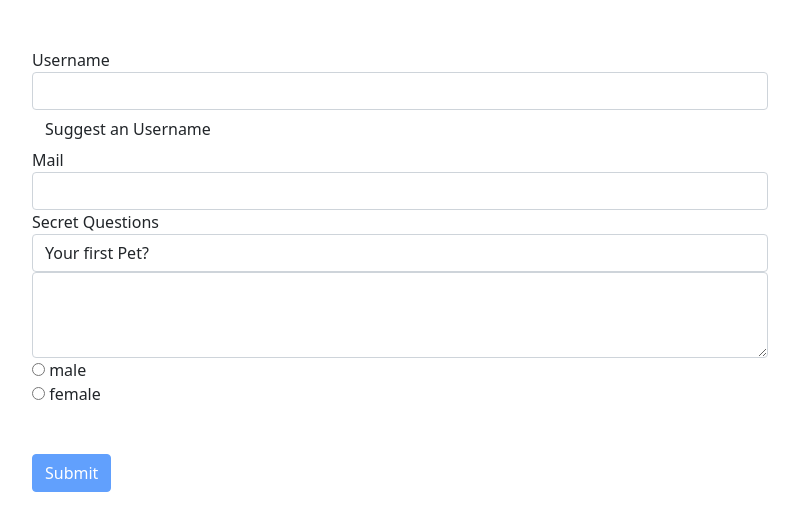
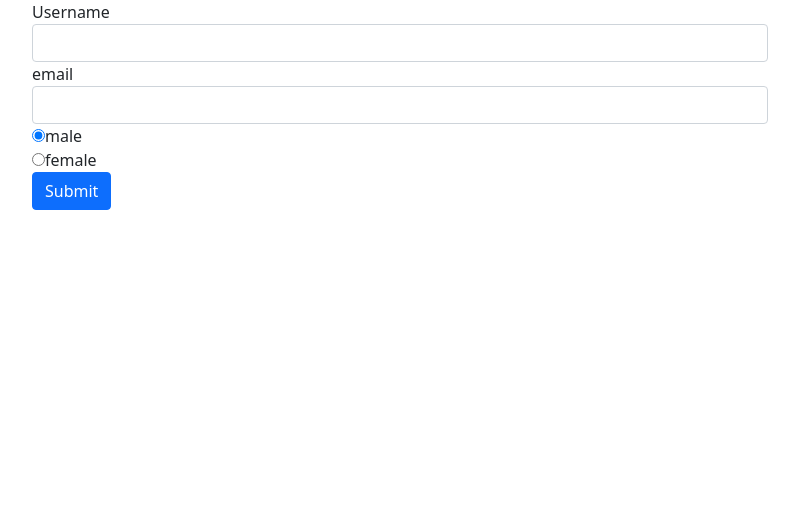
Before and after one commit to AurangzebHusain/angularpractice, an Angular app: page / in a window 1280 px wide. Shown: the top 530 px of the page, without its empty margins (50-849 px from the left). Built offline with nearby package versions, Linux system fonts and the light colour scheme.

Commit message:
Reactive forms

```diff
--- a/src/app/app.component.html
+++ b/src/app/app.component.html
@@ -1,52 +1,34 @@
 
-<div class="container mt-5">
+<div class="container">
   <div class="row">
     <div class="col-xs-12 col-sm-10 col-md-8 col-sm-offset-1 col-md-offset-2">
-
-      <form (ngSubmit)="onSubmit()" #f="ngForm">
-        <div id="user-data" ngModelGroup="userData" #userData='ngModelGroup'>
-          <div class="form-group">
-            <label for="username">Username</label>
-            <input type="text" id="username" class="form-control" ngModel name='username' required >
-          </div>
-          <button class="btn btn-default" (click)="suggestUserName()" type="button">Suggest an Username</button>
-          <div class="form-group">
-            <label for="email">Mail</label>
-            <input type="email" id="email" class="form-control" ngModel name='email' email #email="ngModel">
-          <span class="help-block" *ngIf="!email.valid && email.touched">Please enter a valid email</span>
-          </div>
+      <form [formGroup]="signUpForm">
+        <div class="form-group">
+          <label for="username">Username</label>
+          <input
+            type="text"
+            id="username"
+            formControlName='username'
+            class="form-control">
         </div>
         <div class="form-group">
-          <label for="secret">Secret Questions</label>
-          <select id="secret" class="form-control" [ngModel]="this.defaultQuestion" name='secret'>
-            <option value="pet">Your first Pet?</option>
-            <option value="teacher">Your first teacher?</option>
-          </select>
+          <label for="email">email</label>
+          <input
+            type="text"
+            id="email"
+            formControlName='email'
+            class="form-control">
         </div>
-        <div class="form-group">
-          <textarea name="answer" id="answer" cols="30" rows="3" class="form-control" [(ngModel)]="answer">
-
-          </textarea>
-          {{answer}}
-        </div>
-        <div class="radio" *ngFor="let gender of this.genders">
+        <div class="radio" *ngFor="let gender of genders">
           <label>
-            <input type="radio" name="gender" ngModel [value]='gender'>
-            {{gender}}
+            <input
+              type="radio"
+              formControlName='gender'
+              [value]="gender">{{ gender }}
           </label>
         </div>
-        <button class="btn btn-primary mt-5" type="submit" [disabled]='!f.valid'>Submit</button>
+        <button class="btn btn-primary" type="submit">Submit</button>
       </form>
     </div>
   </div>
-  <div class="row" *ngIf="this.submitted">
-    <div class="col-xs-12">
-      <h3>Your Data</h3>
-      <p>username : {{user.username}}</p>
-      <p>Email: {{user.email}}</p>
-      <p>Secret Question: {{user.secretQuestion}}</p>
-      <p>Answer: {{user.answer}}</p>
-      <p>Gender: {{user.gender}}</p>
-    </div>
-  </div>
 </div>
--- a/src/app/app.component.ts
+++ b/src/app/app.component.ts
@@ -1,54 +1,21 @@
-import { Component,ElementRef,ViewChild } from '@angular/core';
-import {NgForm} from '@angular/forms';
+import { Component,ElementRef,OnInit } from '@angular/core';
+import {FormControl, FormGroup, NgForm, Validators} from '@angular/forms';
 @Component({
   selector: 'app-root',
   templateUrl: './app.component.html',
   styleUrls: ['./app.component.scss']
 })
-export class AppComponent {
-  @ViewChild('f') signupForm:NgForm;
-  title = 'angular-workshop';
-  defaultQuestion= "pet";
-  answer='';
+export class AppComponent implements OnInit {
   genders=['male','female'];
-  user={
-    username:'',
-    email:'',
-    secretQuestion:'',
-    answer:'',
-    gender:''
-  }
-  submitted: boolean;
 
-// onSubmit(form:NgForm){
-// console.log(form);
-// }
-suggestUserName(){
-  const suggestedName='Superuser';
-  // this.signupForm.setValue({
-  //   userData:{
-  //     username:suggestedName,
-  //     email:''
-  //   },
-  //   secret:'pet',
-  //   answer:'',
-  //   gender:'male'
-  // });
-  this.signupForm.form.patchValue({
-    userData:{
-      username:suggestedName
-    }
-  })
+  signUpForm:FormGroup;
+
+  ngOnInit(){
+    this.signUpForm=new FormGroup({
+      username:new FormControl('',[Validators.required]),
+      email:new FormControl(null,[Validators.required,Validators.email]),
+      gender:new FormControl('male',[Validators.required]),
+    });
 }
-onSubmit(){
-  console.log(this.defaultQuestion);
-console.log(this.signupForm);
-this.submitted=true;
-this.user.username=this.signupForm.value.userData.username;
-this.user.email=this.signupForm.value.userData.email;
-this.user.secretQuestion=this.signupForm.value.secret;
-this.user.answer=this.signupForm.value.answer;
-this.user.gender=this.signupForm.value.gender;
-this.signupForm.reset();
+
 }
-}
--- a/src/app/app.module.ts
+++ b/src/app/app.module.ts
@@ -1,6 +1,6 @@
 import { BrowserModule } from '@angular/platform-browser';
 import { NgModule } from '@angular/core';
-import {FormsModule} from '@angular/forms';
+import {ReactiveFormsModule} from '@angular/forms';
 import { AppRoutingModule } from './app-routing.module';
 import { AppComponent } from './app.component';
 
@@ -9,7 +9,7 @@ import { AppComponent } from './app.component';
     AppComponent
   ],
   imports: [
-    FormsModule,
+    ReactiveFormsModule,
     BrowserModule,
     AppRoutingModule
   ],
```
